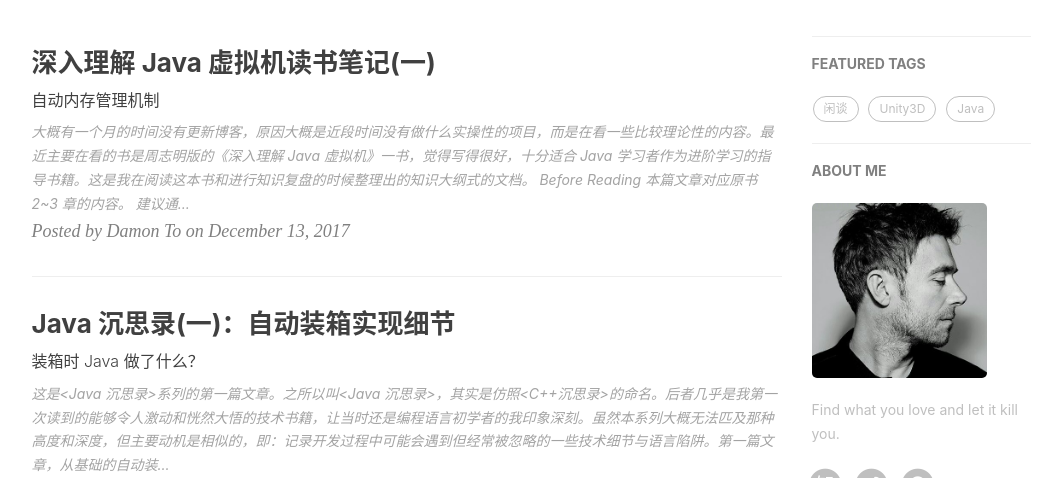
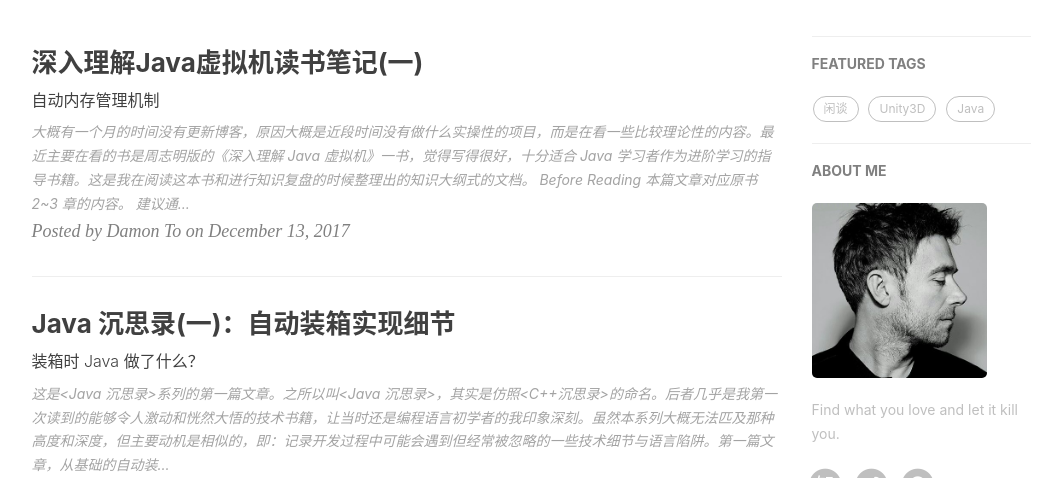
Before and after one commit to duyike/DamonDu.github.io, a Jekyll site: the page built from index.html, in a window 1280 px wide and 900 px high, cut to the strip 422-900 px from the top of the window. Shown: the whole strip, without its empty margins (136-1198 px from the left). Built offline with Jekyll 4.4.1, drawn with Linux system fonts in a browser that asks for light colours; nearby versions of some CDN libraries; the list of posts is cut into pages by our own code; comment, search, counter and statistics services are not loaded.

```diff
--- a/_posts/2017-12-13-java-virtual-machine-1.markdown
+++ b/_posts/2017-12-13-java-virtual-machine-1.markdown
@@ -1,6 +1,6 @@
 ---
 layout:     post
-title:      "深入理解 Java 虚拟机读书笔记(一)"
+title:      "深入理解Java虚拟机读书笔记(一)"
 subtitle:   "自动内存管理机制"
 date:       2017-12-13 23:00:00
 author:     "Damon To"
```
